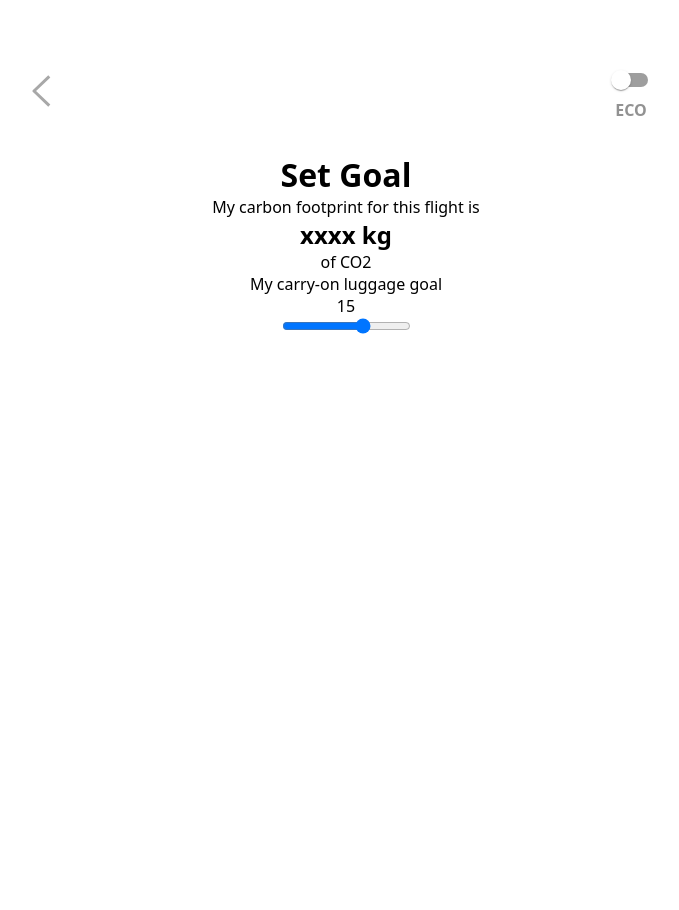
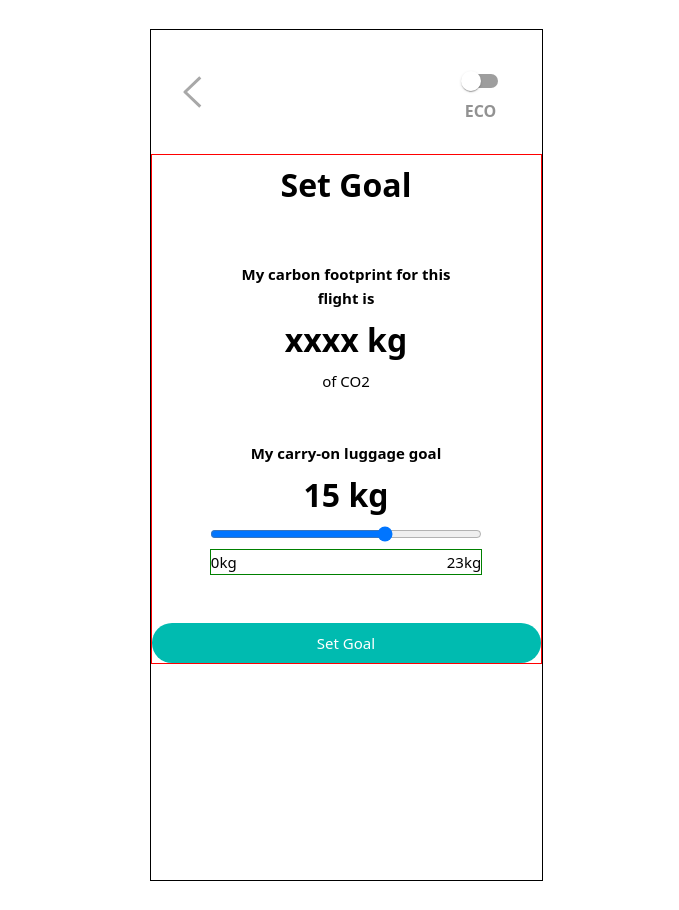
Before and after one commit to nicopicchio/flylight, a React (Create React App) app: page /set-goals in a window 1280 px wide. Shown: the whole page, without its empty margins (294-973 px from the left). Before the commit the page ends 800 px from the top, so only its background shows below. Built offline with nearby package versions, Linux system fonts and the light colour scheme.

Commit message:
finished the majority of the styling of SetGoal

```diff
--- a/src/App.js
+++ b/src/App.js
@@ -1,6 +1,5 @@
 import "./App.css";
 import { Routes, Route } from "react-router-dom";
-import Header from "./components/Header/Header";
 import StartScreen from "./pages/StartScreen/StartScreen";
 import AddTripForm from "./pages/AddTripForm/AddTripForm";
 import MyTrips from "./pages/MyTrips/MyTrips";
@@ -9,7 +8,6 @@ import SetGoals from "./pages/SetGoals/SetGoals";
 function App() {
   return (
     <div className='App'>
-      <Header />
       <Routes>
         <Route path='/' element={<StartScreen />} />
         <Route path='/add-trip' element={<AddTripForm />} />
--- a/src/index.css
+++ b/src/index.css
@@ -1,6 +1,8 @@
 body {
   margin: 0 auto;
-  font-family: 'Montserrat', system-ui, -apple-system, BlinkMacSystemFont, 'Segoe UI', 'Roboto', 'Oxygen', 'Ubuntu', 'Cantarell', 'Fira Sans', 'Droid Sans', 'Helvetica Neue', sans-serif;
+  font-family: "Montserrat", system-ui, -apple-system, BlinkMacSystemFont,
+    "Segoe UI", "Roboto", "Oxygen", "Ubuntu", "Cantarell", "Fira Sans",
+    "Droid Sans", "Helvetica Neue", sans-serif;
   -webkit-font-smoothing: antialiased;
   -moz-osx-font-smoothing: grayscale;
   max-width: 750px;
@@ -8,18 +10,23 @@ body {
 }
 
 code {
-  font-family: source-code-pro, Menlo, Monaco, Consolas, 'Courier New',
+  font-family: source-code-pro, Menlo, Monaco, Consolas, "Courier New",
     monospace;
 }
 
+h2 {
+  font-size: 32px;
+}
+
 /* Styles for common elements */
-
 .button-turquoise {
-  font-family: 'Montserrat', system-ui, -apple-system, BlinkMacSystemFont, 'Segoe UI', 'Roboto', 'Oxygen', 'Ubuntu', 'Cantarell', 'Fira Sans', 'Droid Sans', 'Helvetica Neue', sans-serif;
+  font-family: "Montserrat", system-ui, -apple-system, BlinkMacSystemFont,
+    "Segoe UI", "Roboto", "Oxygen", "Ubuntu", "Cantarell", "Fira Sans",
+    "Droid Sans", "Helvetica Neue", sans-serif;
   font-size: 15px;
   font-weight: 500;
   color: white;
-  background-color: #00BBB0;
+  background-color: #00bbb0;
   border: none;
   border-radius: 20px;
 }
@@ -39,7 +46,7 @@ code {
 
 .button-grey {
   color: #929292;
-  background-color: #D9D9D9;
+  background-color: #d9d9d9;
   border: none;
   border-radius: 20px;
   width: 28px;
--- a/src/pages/SetGoals/SetGoals.css
+++ b/src/pages/SetGoals/SetGoals.css
@@ -0,0 +1,55 @@
+.set-goals {
+  width: 393px;
+  height: 852px;
+  margin: 0 auto;
+  border: black 1px solid;
+}
+
+.set-goals_main {
+  width: 100%;
+  height: 60%;
+  display: flex;
+  flex-direction: column;
+  justify-content: space-between;
+  border: red 1px solid;
+}
+
+.set-goals_main p {
+  line-height: 24px;
+}
+
+.set-goals_main h2 {
+  margin: 8px 0;
+}
+
+.luggage-goal-weight_container {
+  width: 100%;
+  display: flex;
+  flex-direction: row;
+  justify-content: space-between;
+  border: solid green 1px;
+}
+
+.text--thick {
+  font-size: 15px;
+  font-weight: 600;
+}
+
+.text--thin {
+  font-size: 15px;
+  font-weight: 400;
+}
+
+.slider_container {
+  width: 70%;
+}
+
+.slider {
+  width: 100%;
+  height: 20px;
+}
+
+.hi {
+  display: grid;
+  place-items: center;
+}
--- a/src/pages/SetGoals/SetGoals.jsx
+++ b/src/pages/SetGoals/SetGoals.jsx
@@ -1,29 +1,49 @@
 import { useState } from "react";
+import Header from "../../components/Header/Header";
+import "./SetGoals.css";
 
 export default function SetGoals() {
   const [luggageGoal, setLuggageGoal] = useState(15);
 
   return (
+    <div className='set-goals'>
+      <Header />
+      <main className='set-goals_main'>
         <div>
-      <div>
-        <h1>Set Goal</h1>
+          <h2>Set Goal</h2>
         </div>
         <div>
-        <p>My carbon footprint for this flight is</p>
+          <p className='text--thick'>
+            My carbon footprint for this
+            <br /> flight is
+          </p>
           <h2>xxxx kg</h2>
-        <p>of CO2</p>
+          <p className='text--thin'>of CO2</p>
         </div>
-      <div>
-        <p>My carry-on luggage goal</p>
-        <p>{luggageGoal}</p>
+        <div className='hi'>
+          <p className='text--thick'>My carry-on luggage goal</p>
+          <h2>{luggageGoal} kg</h2>
+          <div className='slider_container'>
             <input
               type='range'
               min='0'
               max='23'
               value={luggageGoal}
               onChange={(e) => setLuggageGoal(e.target.value)}
+              className='slider'
             />
+            <div className='luggage-goal-weight_container'>
+              <p className='text--thin'>0kg</p>
+              <p className='text--thin'>23kg</p>
             </div>
+          </div>
+        </div>
+        <div>
+          <button className='button-turquoise button-turquoise--large'>
+            Set Goal
+          </button>
+        </div>
+      </main>
     </div>
   );
 }
```
Lines whose indentation alone changed are shown as unchanged.
